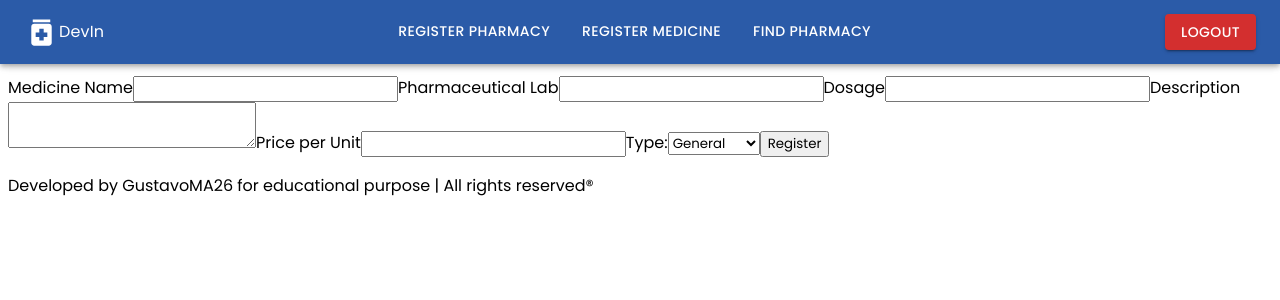
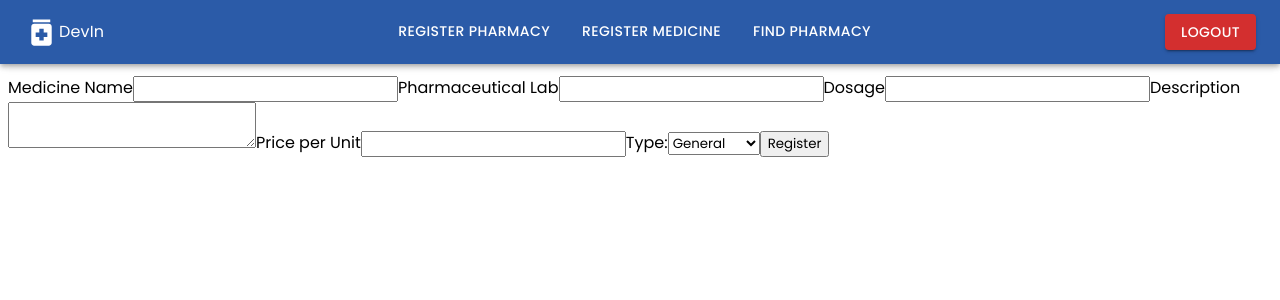
Before and after one commit to GustavoMA26/M1Final-Project, a React (Vite) app: page /register-medicine in a window 1280 px wide. Shown: the top 300 px of the page. Built offline with nearby package versions, Linux system fonts and the light colour scheme.

Commit message:
fix: deleting footer component

```diff
--- a/src/components/footer/index.jsx
+++ /dev/null
@@ -1,7 +0,0 @@
-function Footer () {
-    return (
-        <p>Developed by GustavoMA26 for educational purpose | All rights reserved®</p>
-    )
-}
-
-export {Footer}
--- a/src/pages/mapPage/index.jsx
+++ b/src/pages/mapPage/index.jsx
@@ -5,7 +5,6 @@ import { useEffect, useState } from "react";
 import { Icon } from 'leaflet';
 import { Header } from "../../components/header";
 import { Main } from "../../components/main";
-import { Footer } from "../../components/footer";
 
 
 function Map () {
@@ -48,7 +47,6 @@ function Map () {
                     })}
                 </MapContainer>
             </Main>
-        <Footer />
     </>
 
     )
--- a/src/pages/registerMedicine/index.jsx
+++ b/src/pages/registerMedicine/index.jsx
@@ -1,7 +1,7 @@
 import { Header } from "../../components/header";
 import { Main } from "../../components/main";
 import { useForm } from "react-hook-form";
-import { Footer } from "../../components/footer";
+
 
 
 function RegisterMedicine () {
@@ -69,7 +69,6 @@ function RegisterMedicine () {
                         <button type="submit">Register</button>
                     </form>
                 </Main>
-            <Footer />
         </>
     )
 }
--- a/src/pages/registerPharmacy/index.jsx
+++ b/src/pages/registerPharmacy/index.jsx
@@ -5,7 +5,7 @@ import Container from '@mui/material/Container';
 import Box from '@mui/material/Box';
 import { Header } from "../../components/header";
 import { Main } from "../../components/main";
-import { Footer } from "../../components/footer";
+
 
 function RegisterPharmacy () {
 
@@ -247,8 +247,7 @@ function RegisterPharmacy () {
                     </form>
                 </Container>
             </Main>
-        <Footer />
-    </>
+        </>
     )
 }
 
```
